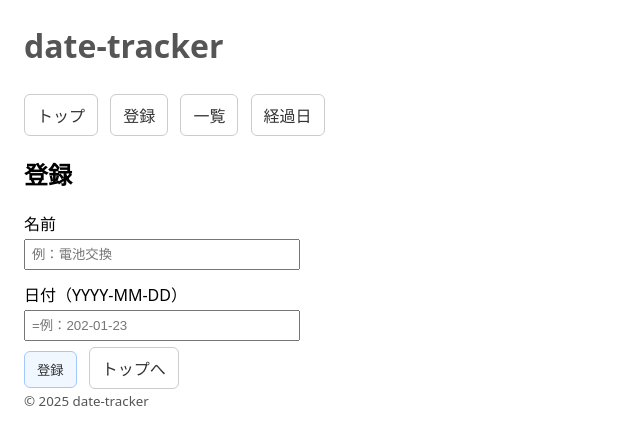
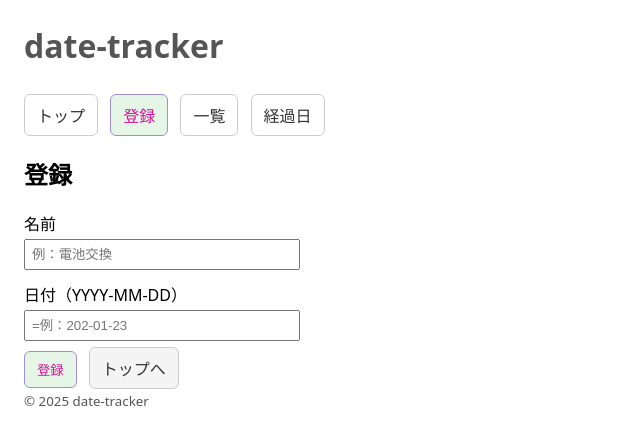
Before and after one commit to yuuki-hiroshima/date-tracker, a Flask app: page /add in a window 1280 px wide. Shown: the top 445 px of the page, without its empty margins (0-640 px from the left). Run offline with Flask 3, Linux system fonts and the light colour scheme.

Commit message:
style(ui): colorize primary and secondary buttons

```diff
--- a/templates/add.html
+++ b/templates/add.html
@@ -11,8 +11,8 @@
         <input type="text" id="date_iso" name="date_iso" placeholder="=例：202-01-23">
 
         <div>
-            <button class="btn primary" type="submit">登録</button>
-            <a class="btn" href="{{ url_for('index') }}">トップへ</a>
+            <button class="btn success" type="submit">登録</button>
+            <a class="btn secondary" href="{{ url_for('index') }}">トップへ</a>
         </div>
     </form>
 {% endblock %}
--- a/templates/base.html
+++ b/templates/base.html
@@ -21,6 +21,10 @@
             input[type="text"] { width: 260px; padding: 6px; }
             .btn { display: inline-block; padding: 8px 12px; margin: 6px 8px 0 0; border: 1px solid #ccc; border-radius: 6px; text-decoration: none; color: #333; }
             .btn.primary { background: #f0f7ff; border-color: #a3c8ff; }
+            .btn.success { background: #e6f6e6; border-color: #9f8fd2; color: #d7119b; }
+            .btn.secondary { background: #f4f4f4; border-color: #cccccc; color: #333333; }
+            .btn.denger { background: #ffecec; border-color: #ffb3b3; color: #a30000; }
+
         </style>
     </head>
     <body>
@@ -28,7 +32,7 @@
             <h1>date-tracker</h1>
             <nav>
                 <a class="btn" href="{{ url_for('index') }}">トップ</a>
-                <a class="btn" href="{{ url_for('add') }}">登録</a>
+                <a class="btn success" href="{{ url_for('add') }}">登録</a>
                 <a class="btn" href="{{ url_for('list_view') }}">一覧</a>
                 <a class="btn" href="{{ url_for('elapsed') }}">経過日</a>
             </nav>
```
